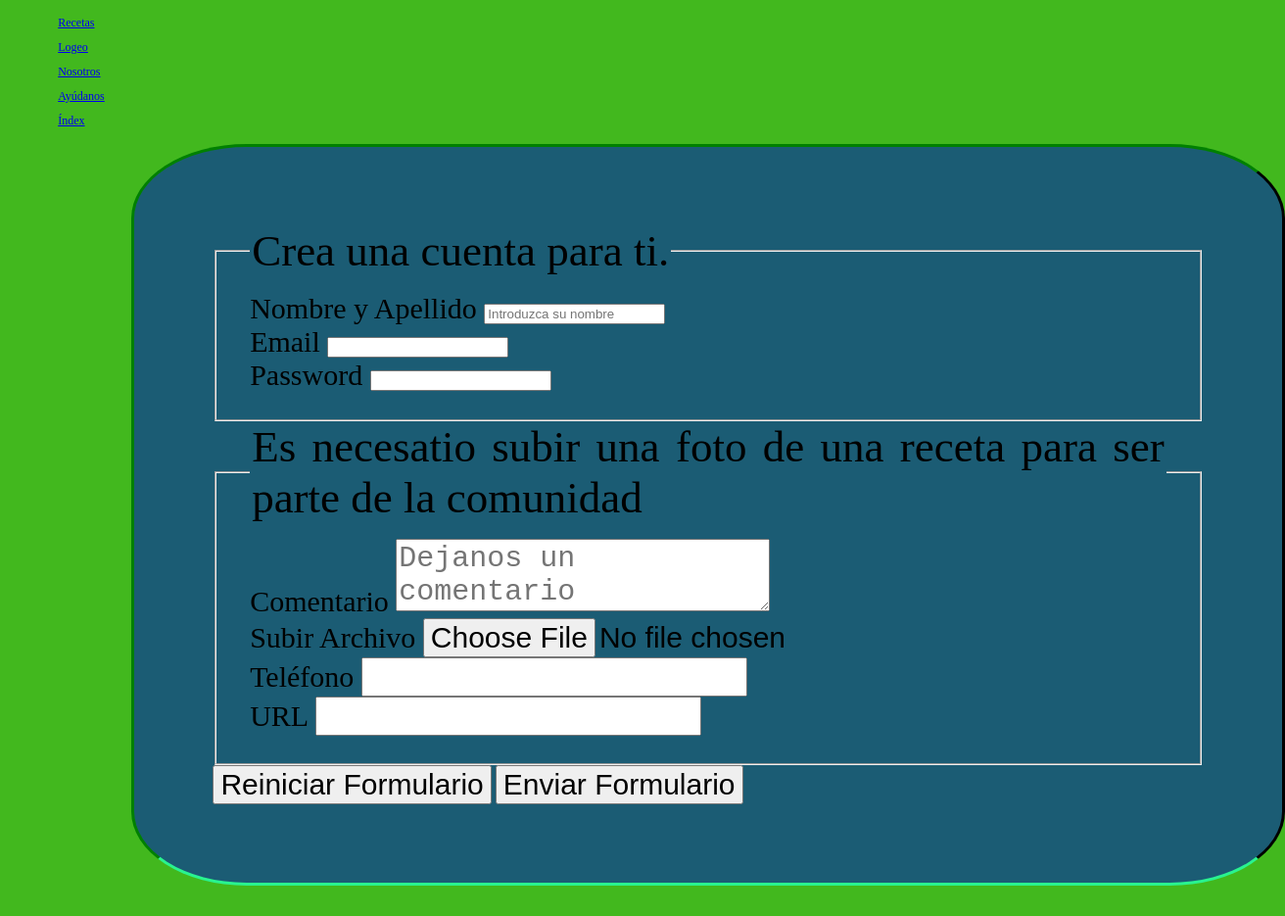
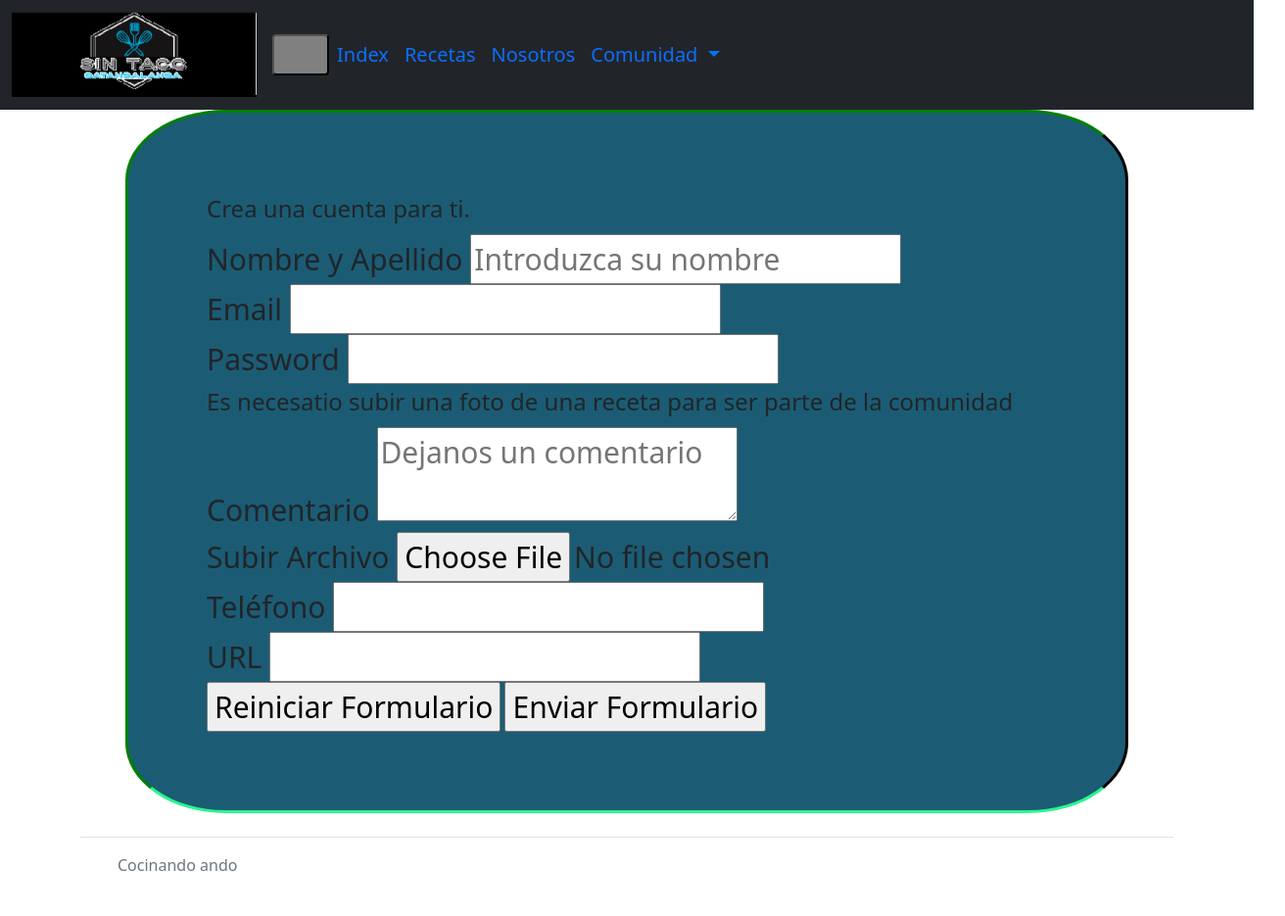
Before and after one commit to Roledra/RodrigoDrago, a plain HTML site: page vistas/ayudanos.html in a window 1280 px wide. Shown: the whole page at 98% size, 1312 px wide, since content can reach past the window. Before the commit the page ends 912 px from the top, so only its background shows below. Drawn offline with nearby package versions, Linux system fonts and the light colour scheme.

Commit message:
2daPreentrega

```diff
--- a/estilos/css/estilos.css
+++ b/estilos/css/estilos.css
@@ -296,6 +296,11 @@ a.ingredientes {
  * animation rotate-center
  * ----------------------------------------
  */
+ .rotate-center {
+	-webkit-animation: rotate-center 0.6s ease-in-out both;
+	        animation: rotate-center 0.6s ease-in-out both;
+}
+
 @-webkit-keyframes rotate-center {
   0% {
     -webkit-transform: rotate(0);
--- a/vistas/ayudanos.html
+++ b/vistas/ayudanos.html
@@ -6,19 +6,42 @@
     <meta name="viewport" content="width=device-width, initial-scale=1.0">
     <title>Ayudanos a seguir creciendo</title>
     <link href="https://fonts.googleapis.com/css2?family=Cinzel&family=Oswald:wght@700&display=swap" rel="stylesheet">
-    <link rel="shorcut icon" href="../IMG/Icono sin tac.jfif">
+    <link rel="shorcut icon" href="./IMG/Icono sin tac.jfif">
     <link rel="stylesheet" href="../estilos/css/estilos.css">
+    <link href="https://cdn.jsdelivr.net/npm/bootstrap@5.1.3/dist/css/bootstrap.min.css" rel="stylesheet" integrity="sha384-1BmE4kWBq78iYhFldvKuhfTAU6auU8tT94WrHftjDbrCEXSU1oBoqyl2QvZ6jIW3" crossorigin="anonymous">
 </head>
 <body>
 
-   <nav >
-      <ul class="encabezados">
-  <li><a class="encabezados__diseño"  href="./Recetas.html"> Recetas </a></li>
-  <li><a class="encabezados__diseño"  href="./logeo.html">Logeo</a></li>
-  <li><a class="encabezados__diseño"  href="./nosotros.html">Nosotros</a></li>
-  <li><a class="encabezados__diseño" href="./ayudanos.html">Ayúdanos</a></li>
-  <li><a class="encabezados__diseño" href="../index.html">Índex</a></li>
-      </ul>
+   <nav class="navbar navbar-expand-lg bg-dark">
+      <div class="container-fluid">
+        <a class="navbar-brand rotate-center" href="#"><img width="250" src="../img/Logo empresarial bb.png" alt=""></a>
+        <button class="navmi__buttom" type="button" data-bs-toggle="collapse" data-bs-target="#navbarNavDropdown" aria-controls="navbarNavDropdown" aria-expanded="false" aria-label="Toggle navigation">
+          <span class="navbar-toggler-icon navmi"></span>
+        </button>
+        <div class="collapse navbar-collapse" id="navbarNavDropdown">
+          <ul class="navbar-nav">
+            <li class="nav-item navmi">
+              <a class="nav-link active" aria-current="page" href="../index.html">Index</a>
+            </li>
+            <li class="nav-item navmi">
+              <a class="nav-link" href="./recetas.html">Recetas</a>
+            </li>
+            <li class="nav-item navmi">
+              <a class="nav-link" href="./nosotros.html">Nosotros</a>
+            </li>
+            <li class="nav-item dropdown navmi">
+              <a class="nav-link dropdown-toggle" href="#" role="button" data-bs-toggle="dropdown" aria-expanded="false">
+                Comunidad
+              </a>
+              <ul class="dropdown-menu">
+                <li><a class="dropdown-item" href="./logeo.html">Logueo</a></li>
+                <li><a class="dropdown-item" href="#">Ayudanos</a></li>
+
+              </ul>
+            </li>
+          </ul>
+        </div>
+      </div>
     </nav>
       <form class="formularioando__dos" action="" method="GET" enctype="text/plain">
         <fieldset class="cuadros">
@@ -62,5 +85,26 @@
           <input class="recetas__hg" type="reset" value="Reiniciar Formulario"></input>
           <input  class="recetas__hg" type="submit" value="Enviar Formulario"></input>
        </form>
+       <footer>
+         <div class="container romeo">
+           <footer class="d-flex flex-wrap justify-content-between align-items-center py-3 my-4 border-top lg	">
+             <div class="col-md-4 d-flex align-items-center">
+               <a href="/" class="mb-3 me-2 mb-md-0 text-muted text-decoration-none lh-1">
+                 <svg class="bi" width="30" height="24"><use xlink:href="#bootstrap"></use></svg>
+               </a>
+               <span class="mb-3 mb-md-0 text-muted">Cocinando ando </span>
+             </div>
+
+             <ul class="nav col-md-4 justify-content-end list-unstyled d-flex">
+               <li class="ms-3"><a class="text-muted" href="#"><svg class="bi" width="24" height="24"><use xlink:href="#twitter"></use></svg></a></li>
+               <li class="ms-3"><a class="text-muted" href="#"><svg class="bi" width="24" height="24"><use xlink:href="#instagram"></use></svg></a></li>
+               <li class="ms-3"><a class="text-muted" href="#"><svg class="bi" width="24" height="24"><use xlink:href="#facebook"></use></svg></a></li>
+             </ul>
+           </footer>
+
+</section>
+<script src="https://cdn.jsdelivr.net/npm/bootstrap@5.1.3/dist/js/bootstrap.bundle.min.js"
+integrity="sha384-ka7Sk0Gln4gmtz2MlQnikT1wXgYsOg+OMhuP+IlRH9sENBO0LRn5q+8nbTov4+1p"
+crossorigin="anonymous"></script>
 </body>
 </html>
```
Also changed, not shown: index.html (+1 -1 lines), vistas/logeo.html (+52 -8 lines), vistas/nosotros.html (+1 -1 lines), vistas/recetas.html (+1 -1 lines).
